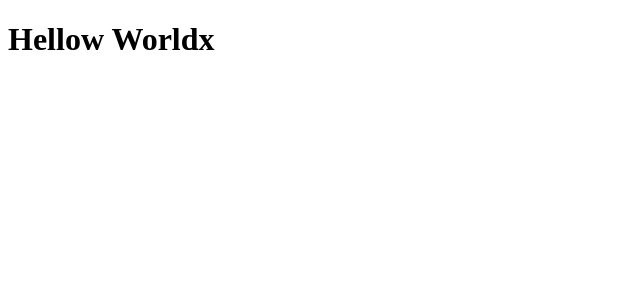
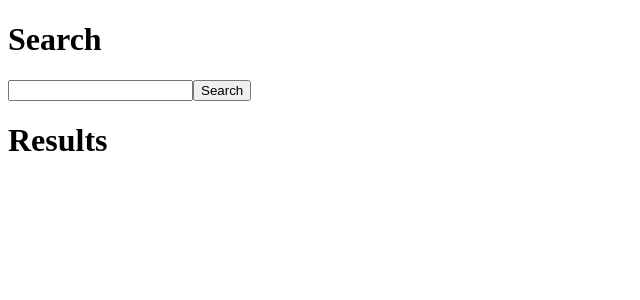
Before and after one commit to jpcmf/perform-react, a Next.js app: page / in a window 1280 px wide. Shown: the top 300 px of the page, without its empty margins (0-640 px from the left). Built offline with nearby package versions, Linux system fonts and the light colour scheme.

Commit message:
feat: Add example of application 🌚

```diff
--- /dev/null
+++ b/components/ProductItem.tsx
@@ -0,0 +1,15 @@
+interface ProductItemProps {
+  product: {
+    id: number;
+    price: number;
+    title: string;
+  };
+}
+
+export function ProductItem({ product }: ProductItemProps) {
+  return (
+    <div>
+      {product.title} - <strong>{product.price}</strong>
+    </div>
+  );
+}
--- /dev/null
+++ b/components/SearchResults.tsx
@@ -0,0 +1,24 @@
+import { ProductItem } from './ProductItem';
+
+interface SearchResultsProps {
+  results: Array<{
+    id: number;
+    price: number;
+    title: string;
+  }>;
+}
+
+export function SearchResults({ results }: SearchResultsProps) {
+  return (
+    <div>
+      <h1>Results</h1>
+      {results.map((product) => {
+        return (
+          <>
+            <ProductItem key={product.id} product={product} />
+          </>
+        );
+      })}
+    </div>
+  );
+}
--- a/pages/index.tsx
+++ b/pages/index.tsx
@@ -1,7 +1,36 @@
-import type { NextPage } from 'next';
+import { FormEvent, useState } from 'react';
+import { SearchResults } from '../components/SearchResults';
 
-const Home: NextPage = () => {
-  return <h1>Hellow Worldx</h1>;
-};
+export default function Home() {
+  const [search, setSearch] = useState('');
+  const [results, setResults] = useState([]);
 
-export default Home;
+  async function handleSearch(event: FormEvent) {
+    event.preventDefault();
+
+    if (!search.trim()) {
+      return;
+    }
+
+    const response = await fetch(`http://localhost:3333/products?q=${search}`);
+    const data = await response.json();
+
+    setResults(data);
+  }
+
+  return (
+    <>
+      <h1> Search</h1>
+      <form onSubmit={handleSearch}>
+        <input
+          type="text"
+          value={search}
+          onChange={(e) => setSearch(e.target.value)}
+        />
+        <button type="submit">Search</button>
+      </form>
+
+      <SearchResults results={results} />
+    </>
+  );
+}
```
